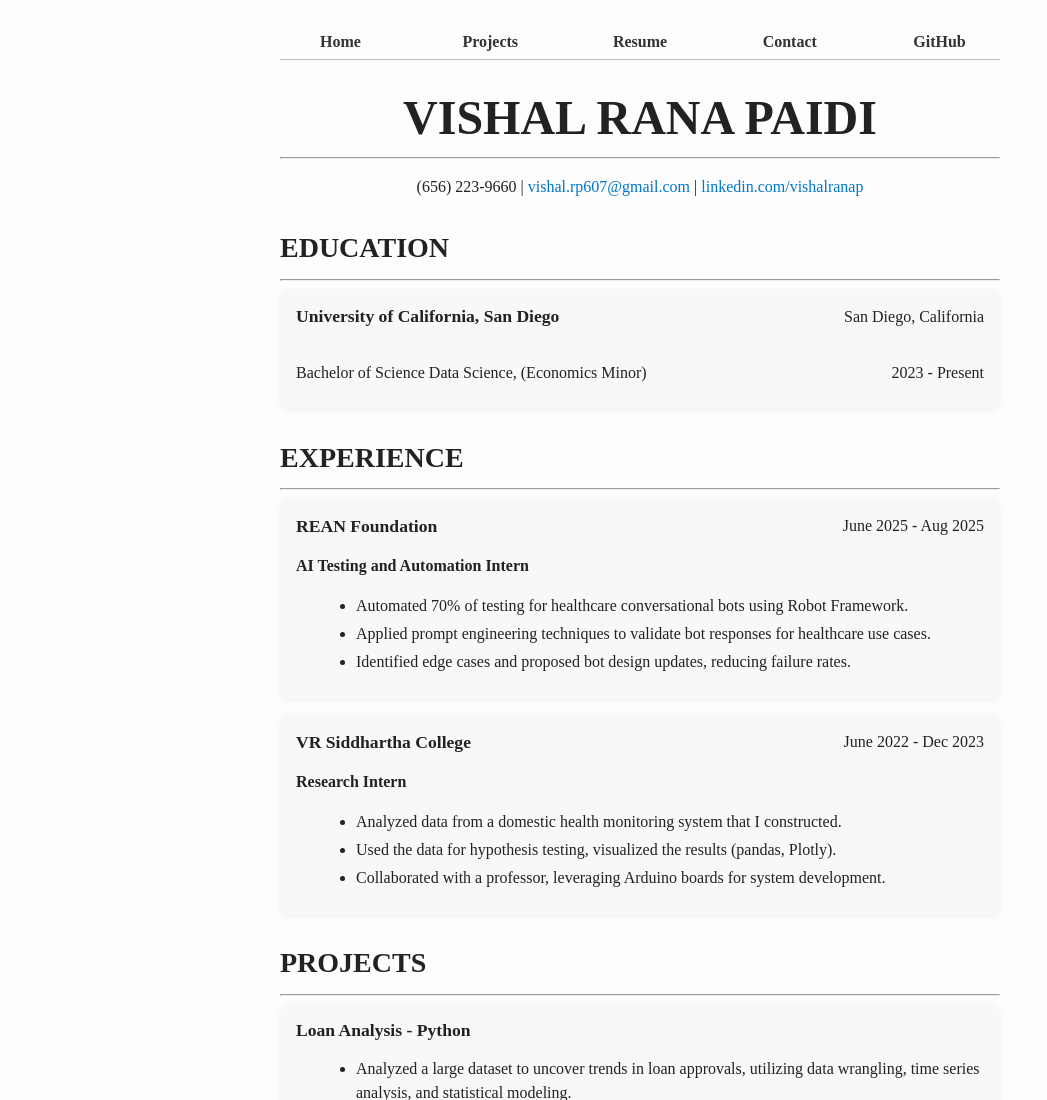
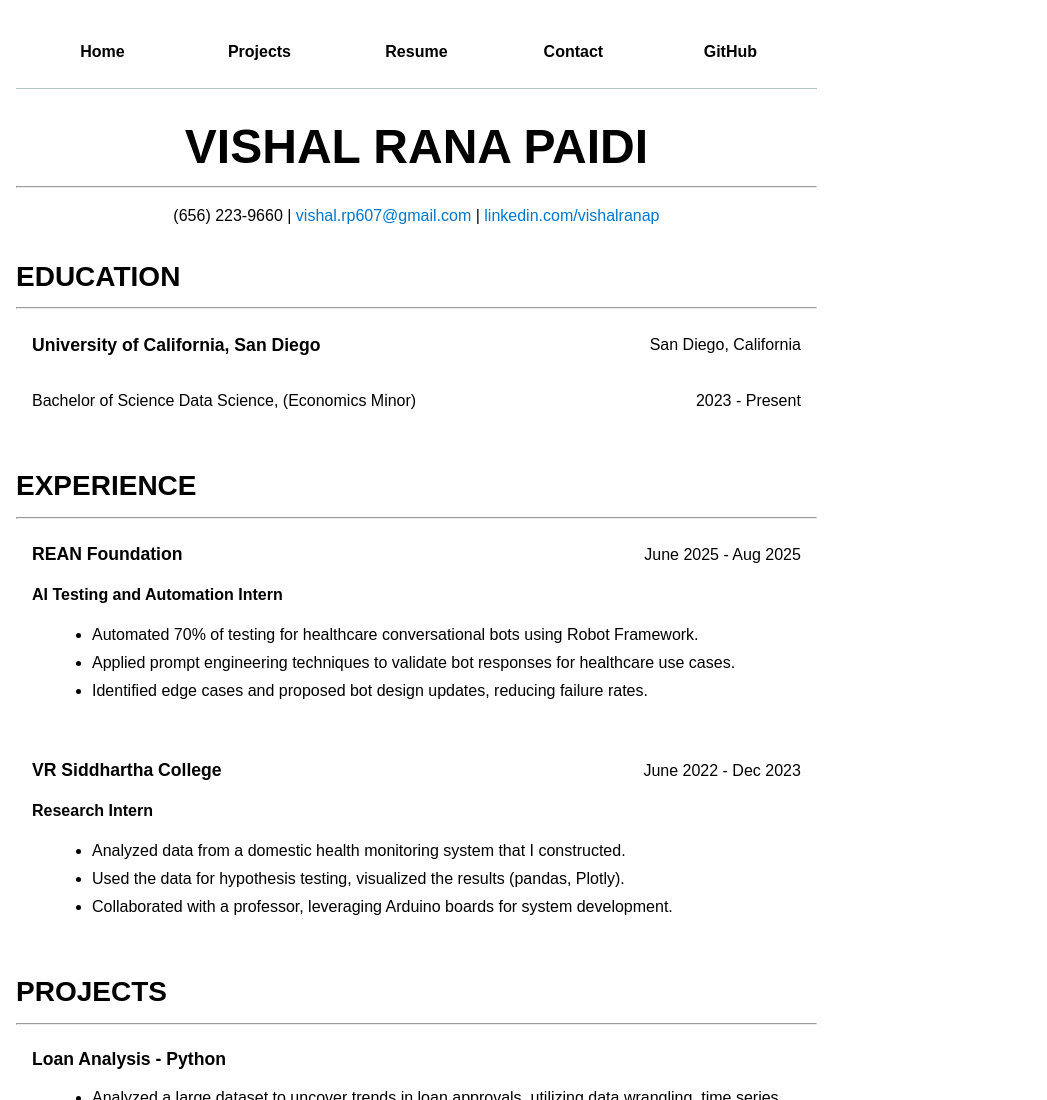
Before and after one commit to vishal-rana-p/portfolio, a plain HTML site: page resume/index.html in a window 1280 px wide. Shown: the top 1100 px of the page, without its empty margins (0-1047 px from the left). Drawn offline with Linux system fonts and the light colour scheme.

Commit message:
js navbar 5

```diff
--- a/global.js
+++ b/global.js
@@ -16,14 +16,12 @@ document.body.prepend(nav);
 
 for (let p of pages) {
     let url = p.url;
-    url = !url.startsWith('http') ? BASE_PATH + url : url;
     let title = p.title;
 
     // Only prefix BASE_PATH if it's a relative path (does not start with "/")
     if (!url.startsWith("http") && !url.startsWith("/")) {
     url = BASE_PATH + url;
     }
-
 
     // Create link and add it to nav
     let a = document.createElement('a');
--- a/style.css
+++ b/style.css
@@ -178,9 +178,6 @@ li {
 section article {
   padding: 1em;
   margin-bottom: 1em;
-  background-color: #f8f8f8;
-  border-radius: 0.5em;
-  box-shadow: 0 2px 6px rgba(0,0,0,0.05);
 }
 
 
@@ -205,3 +202,50 @@ center a:hover {
   h3 {
     font-size: 1.1rem;
   }
+
+  /* 1. Automatic dark mode */
+html {
+  color-scheme: light dark;
+}
+
+/* 2. Root colors and system colors */
+:root {
+  --bg-color: canvas;        /* Auto background */
+  --text-color: canvastext;  /* Auto text */
+  --accent-color: oklch(60% 40% 300); /* example accent color */
+  --border-color: oklch(50% 10% 200 / 40%); /* nav border */
+}
+
+body {
+  background-color: var(--bg-color);
+  color: var(--text-color);
+  margin: 0;
+  font-family: sans-serif;
+}
+
+/* 3. Navigation styling */
+nav {
+  display: flex;
+  gap: 1em;
+  padding: 1em;
+  border-bottom: 1px solid var(--border-color);
+}
+
+nav a {
+  text-decoration: none;
+  color: var(--text-color);
+  padding: 0.5em 0.75em;
+  border-radius: 4px;
+  transition: background-color 0.2s ease;
+}
+
+/* 4. Current page highlight */
+nav a.current {
+  font-weight: bold;
+  border-bottom: 2px solid var(--accent-color);
+}
+
+/* 5. Hover effect that adapts to dark mode */
+nav a:hover {
+  background-color: color-mix(in oklch, var(--accent-color), canvas 85%);
+}
```
